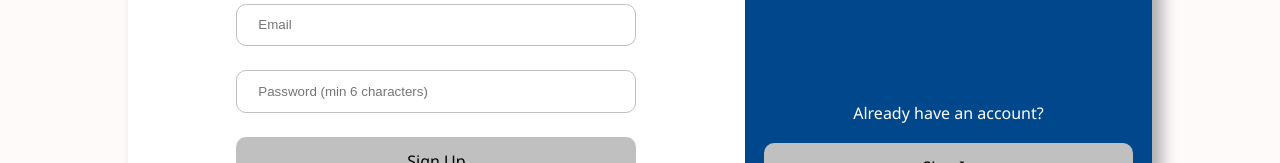
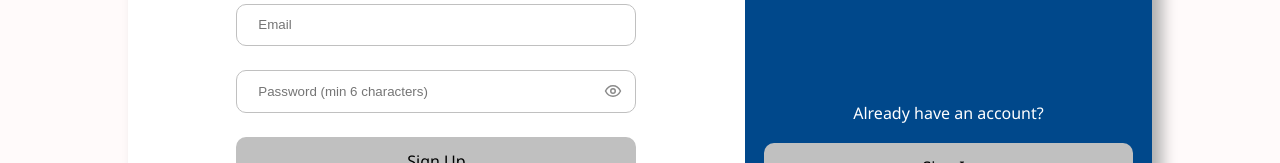
Before and after one commit to vermaarchitaa/Professional-Networking-Platform, a Next.js app in the folder linkedin/: page /login in a window 1280 px wide. Shown: the part 267-430 px from the top of the page. Built offline with nearby package versions, Linux system fonts and the light colour scheme.

Commit message:
Add password visibility toggle

```diff
--- a/linkedin/src/pages/login/index.jsx
+++ b/linkedin/src/pages/login/index.jsx
@@ -19,6 +19,7 @@ function LoginComponent() {
   const [username, setUsername] = useState("");
   const [name, setName] = useState("");
   const [fieldErrors, setFieldErrors] = useState({});
+  const [showPassword, setShowPassword] = useState(false);
   const { t } = useI18n();
 
   useEffect(() => {
@@ -37,6 +38,7 @@ function LoginComponent() {
   useEffect(() => {
     dispatch(emptyMessage());
     setFieldErrors({});
+    setShowPassword(false);
   }, [userLoginMethod, dispatch]);
 
   const handleRegister = () => {
@@ -121,16 +123,28 @@ function LoginComponent() {
                 {fieldErrors.email && <span className={styles.fieldError}>{t(fieldErrors.email)}</span>}
               </div>
               <div className={styles.fieldWrap}>
+                <div className={styles.passwordWrapper}>
                   <input
                     onChange={(e) => {
                       setPassword(e.target.value);
                       if (fieldErrors.password) setFieldErrors({ ...fieldErrors, password: "" });
                     }}
                     className={`${styles.inputField} ${fieldErrors.password ? styles.inputError : ""}`}
-                  type="password"
+                    type={showPassword ? "text" : "password"}
                     placeholder={t("password")}
                     value={password}
                   />
+                  <button
+                    type="button"
+                    className={styles.passwordToggle}
+                    onMouseDown={(event) => event.preventDefault()}
+                    onClick={() => setShowPassword((prev) => !prev)}
+                    aria-label={showPassword ? "Hide password" : "Show password"}
+                    title={showPassword ? "Hide password" : "Show password"}
+                  >
+                    {showPassword ? <EyeOffIcon /> : <EyeIcon />}
+                  </button>
+                </div>
                 {fieldErrors.password && <span className={styles.fieldError}>{t(fieldErrors.password)}</span>}
               </div>
 
@@ -156,4 +170,24 @@ function LoginComponent() {
   );
 }
 
+function EyeIcon() {
+  return (
+    <svg width="18" height="18" viewBox="0 0 24 24" fill="none" stroke="currentColor" strokeWidth="2" strokeLinecap="round" strokeLinejoin="round" aria-hidden="true">
+      <path d="M2 12s3.5-7 10-7 10 7 10 7-3.5 7-10 7-10-7-10-7z" />
+      <circle cx="12" cy="12" r="3" />
+    </svg>
+  );
+}
+
+function EyeOffIcon() {
+  return (
+    <svg width="18" height="18" viewBox="0 0 24 24" fill="none" stroke="currentColor" strokeWidth="2" strokeLinecap="round" strokeLinejoin="round" aria-hidden="true">
+      <path d="M10.733 5.076a10.744 10.744 0 0 1 11.205 6.575 1 1 0 0 1 0 .696 10.747 10.747 0 0 1-1.444 2.49" />
+      <path d="M14.084 14.158a3 3 0 0 1-4.242-4.242" />
+      <path d="M17.479 17.499a10.75 10.75 0 0 1-15.417-5.151 1 1 0 0 1 0-.696 10.75 10.75 0 0 1 4.446-5.143" />
+      <path d="m2 2 20 20" />
+    </svg>
+  );
+}
+
 export default LoginComponent;
--- a/linkedin/src/pages/login/style.module.css
+++ b/linkedin/src/pages/login/style.module.css
@@ -68,6 +68,42 @@
                     gap: 0.3rem;
                 }
 
+                .passwordWrapper {
+                    position: relative;
+                    width: 100%;
+                }
+
+                .passwordWrapper .inputField {
+                    padding-right: 2.75rem;
+                }
+
+                .passwordToggle {
+                    position: absolute;
+                    top: 50%;
+                    right: 0.45rem;
+                    transform: translateY(-50%);
+                    display: flex;
+                    align-items: center;
+                    justify-content: center;
+                    width: 2rem;
+                    height: 2rem;
+                    padding: 0;
+                    border: none;
+                    border-radius: 6px;
+                    background: transparent;
+                    color: #8a8a8a;
+                    cursor: pointer;
+                }
+
+                .passwordToggle:hover {
+                    color: #555555;
+                }
+
+                .passwordToggle:focus-visible {
+                    outline: 2px solid #00488b;
+                    outline-offset: 1px;
+                }
+
                 .fieldError {
                     color: #e53935;
                     font-size: 0.75rem;
```
Lines whose indentation alone changed are shown as unchanged.
